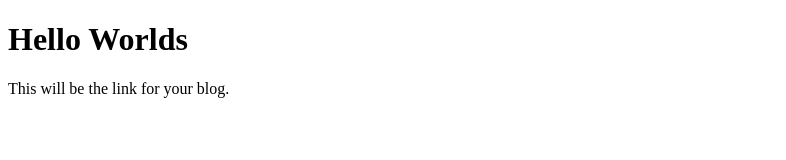
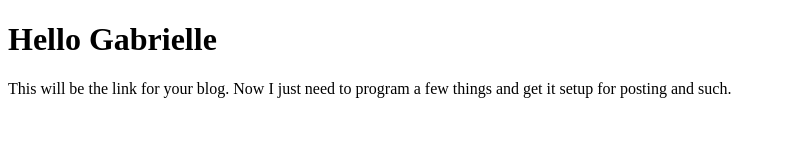
Before and after one commit to GabrielleAnastasia/GabrielleAnastasia.github.io, a plain HTML site: page index.html in a window 1280 px wide. Shown: the whole page, without its empty margins (0-786 px from the left). Drawn offline with Linux system fonts and the light colour scheme.

Commit message:
Update index.html

```diff
--- a/index.html
+++ b/index.html
@@ -1,7 +1,7 @@
 <!DOCTYPE html>
 <html>
 <body>
-<h1>Hello Worlds</h1>
-<p>This will be the link for your blog.</p>
+<h1>Hello Gabrielle</h1>
+<p>This will be the link for your blog. Now I just need to program a few things and get it setup for posting and such.</p>
 </body>
 </html>
```
